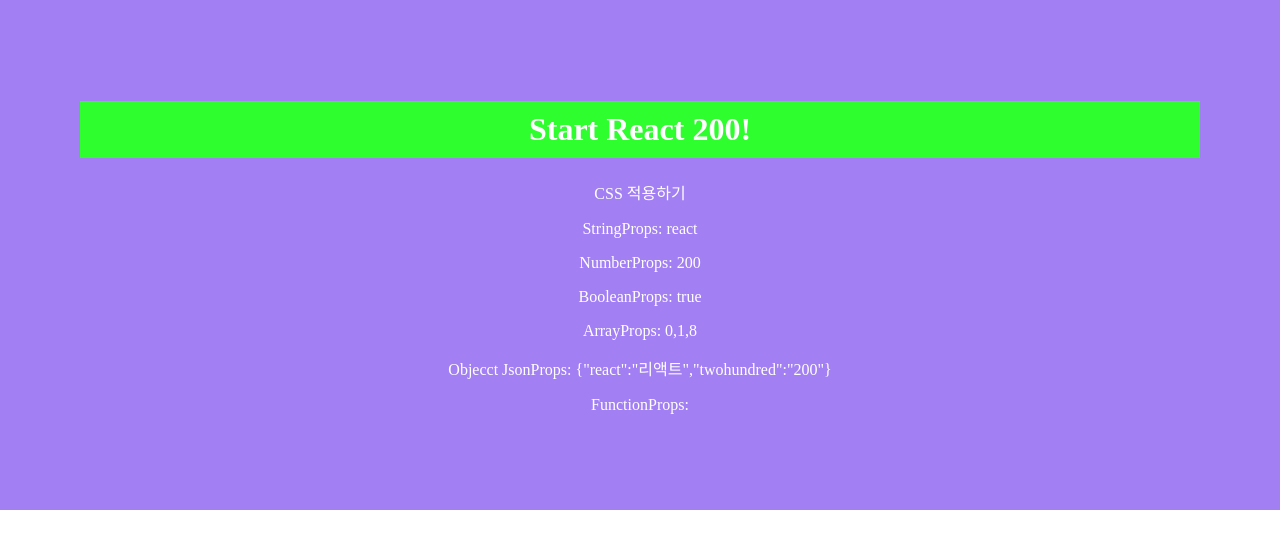
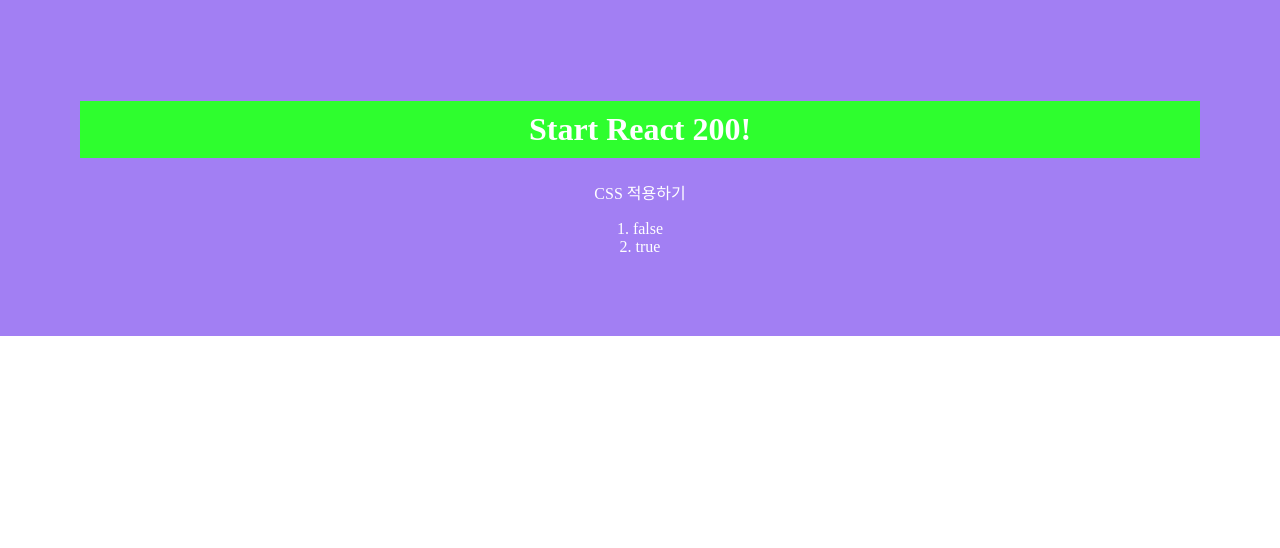
Before and after one commit to sorate7624/react200, a React (Create React App) app in the folder client/: page / in a window 1280 px wide. Shown: the top 548 px of the page. Built offline with nearby package versions, Linux system fonts and the light colour scheme.

Commit message:
props Boolean으로 사용하기

```diff
--- a/client/src/App.js
+++ b/client/src/App.js
@@ -1,20 +1,14 @@
 import React from 'react';
 import './App.css';
-import PropsDatatype from './R018_PropsDatatype';
+import PropsBoolean from './R019_PropsBoolean';
 
 function App() {
   return (
     <div>
       <h1>Start React 200!</h1>
       <p>CSS 적용하기</p>
-      <PropsDatatype
-        String="react"
-        Number={200}
-        Boolean={1==1}
-        Array={[0, 1, 8]}
-        ObjectJson={{react:"리액트", twohundred:"200"}}
-        Function={console.log("FunctionProps: function!")}
-      />
+      <PropsBoolean BooleanTrueFalse={false}/>
+      <PropsBoolean BooleanTrueFalse/>
     </div>
   );
 }
--- a/client/src/R019_PropsBoolean.js
+++ b/client/src/R019_PropsBoolean.js
@@ -3,9 +3,17 @@
 } from 'react';
 
 class R019_PropsBoolean extends Component {
-
-
-  render()
+  render(){
+    let {
+      BooleanTrueFalse
+    } = this.props;
+    return (
+      <div style={{padding: "0px"}}>
+        {BooleanTrueFalse ? '2. ' : '1. '}
+        {BooleanTrueFalse.toString()}
+      </div>
+    )
+  }
 }
 
 export default R019_PropsBoolean;
```
